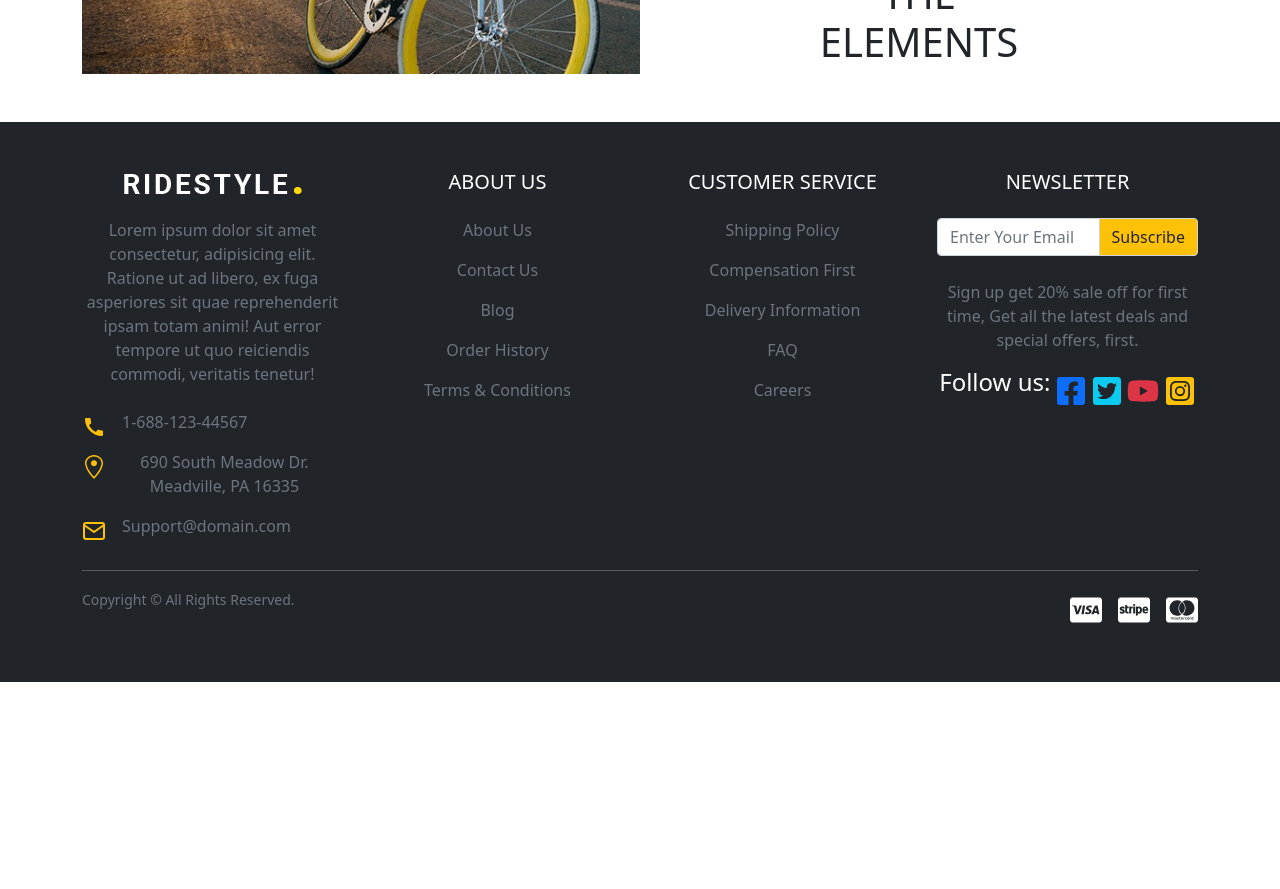
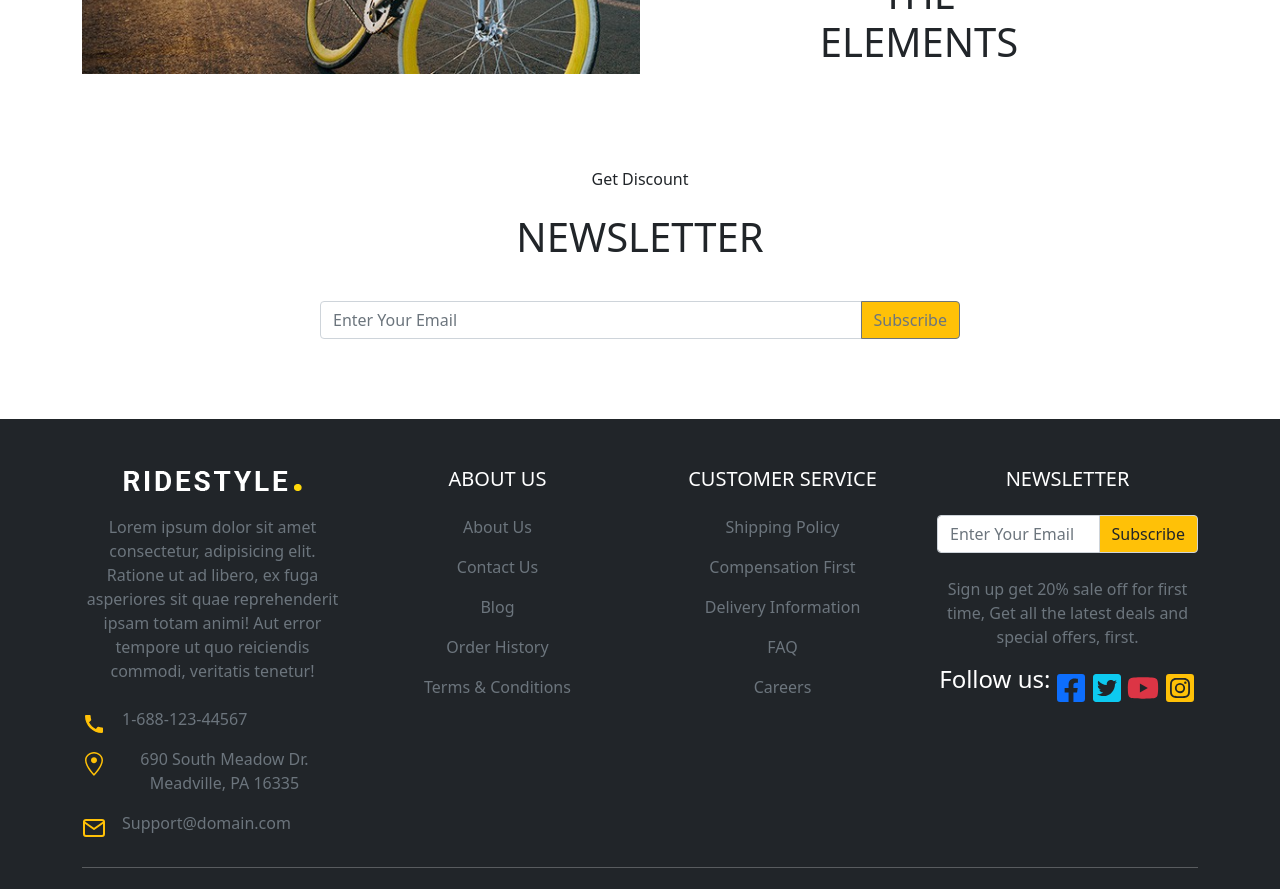
Before and after one commit to FatemaAkter11/cycle-shop-client-side, a React (Create React App) app: page / in a window 1280 px wide. Shown: the part 2640-3529 px from the top of the page. Before the commit the page ends 3322 px from the top, so only its background shows below. Built offline with nearby package versions, Linux system fonts and the light colour scheme.

Commit message:
newsletter part added

```diff
--- a/src/Pages/Home/Home/Home.js
+++ b/src/Pages/Home/Home/Home.js
@@ -2,6 +2,7 @@ import React from 'react';
 import Banner from '../Banner/Banner';
 import ContentBanner from '../ContentBanner/ContentBanner';
 import FeaturedProduct from '../FeaturedProduct/FeaturedProduct';
+import NewsLetter from '../NewsLetter/NewsLetter';
 
 const Home = () => {
     return (
@@ -9,6 +10,7 @@ const Home = () => {
             <Banner />
             <FeaturedProduct />
             <ContentBanner />
+            <NewsLetter />
         </div>
     );
 };
--- /dev/null
+++ b/src/Pages/Home/NewsLetter/NewsLetter.js
@@ -0,0 +1,28 @@
+import React from 'react';
+import { FormControl, InputGroup } from "react-bootstrap";
+import Button from "react-bootstrap/Button";
+
+const NewsLetter = () => {
+    return (
+        <div className="news-letter py-5">
+            <h6 className="title-block">Get Discount</h6>
+            <h1 className="text-center py-3">NEWSLETTER</h1>
+            <InputGroup className="mb-3 w-50 m-auto py-3">
+                <FormControl
+                    placeholder="Enter Your Email"
+                    aria-label="Recipient's username"
+                    aria-describedby="basic-addon2"
+                />
+                <Button
+                    className="bg-warning"
+                    variant="outline-secondary"
+                    id="button-addon2"
+                >
+                    Subscribe
+                </Button>
+            </InputGroup>
+        </div>
+    );
+};
+
+export default NewsLetter;
```
